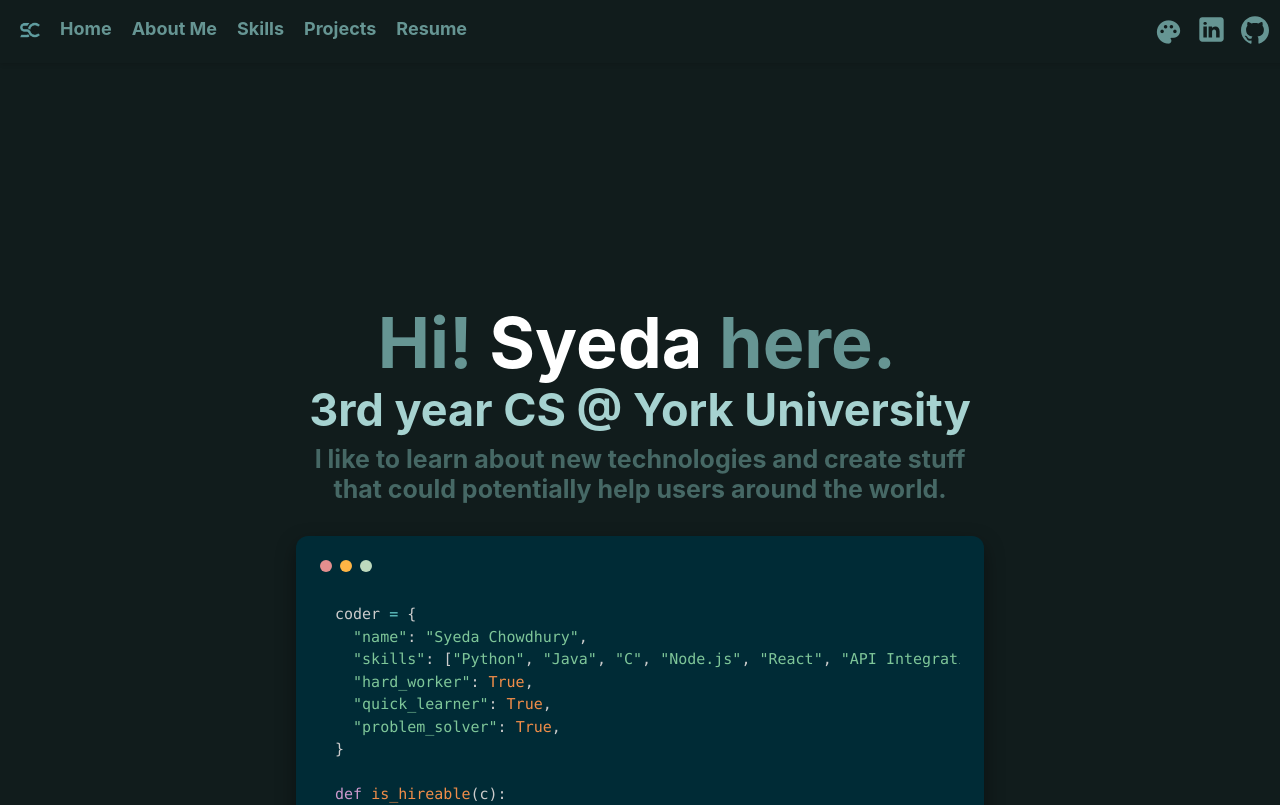
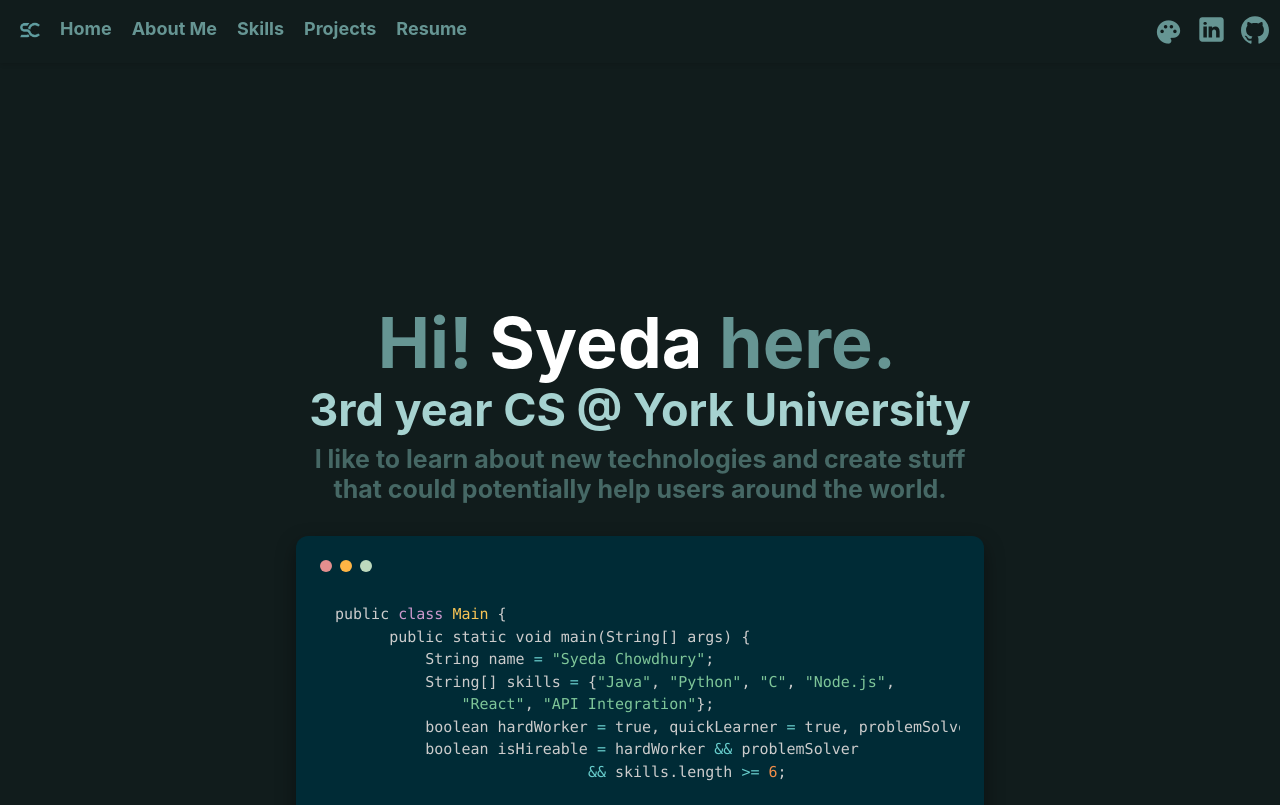
Before and after one commit to SiratC/portfolio, a React (Create React App) app: page / in a window 1280 px wide. Shown: the top 805 px of the page. Built offline with nearby package versions, Linux system fonts and the light colour scheme.

Commit message:
Update Home.js

```diff
--- a/src/sections/Home.js
+++ b/src/sections/Home.js
@@ -4,18 +4,18 @@ import {tomorrow} from 'react-syntax-highlighter/dist/cjs/styles/prism';
 
 
 const Home = () => {
-  const codeSnippet = `coder = {
-  "name": "Syeda Chowdhury",
-  "skills": ["Python", "Java", "C", "Node.js", "React", "API Integration"],
-  "hard_worker": True,
-  "quick_learner": True,
-  "problem_solver": True,
-}
+  const codeSnippet = `public class Main {
+      public static void main(String[] args) {
+          String name = "Syeda Chowdhury";
+          String[] skills = {"Java", "Python", "C", "Node.js",
+              "React", "API Integration"};
+          boolean hardWorker = true, quickLearner = true, problemSolver = true;
+          boolean isHireable = hardWorker && problemSolver
+                            && skills.length >= 6;
 
-def is_hireable(c):
-    return c["hard_worker"] and c["problem_solver"] and len(c["skills"]) >= 6
-
-print(is_hireable(coder))`;
+          System.out.println(isHireable);
+      }
+  }`;
 
   return (
     <section id="home">
```
